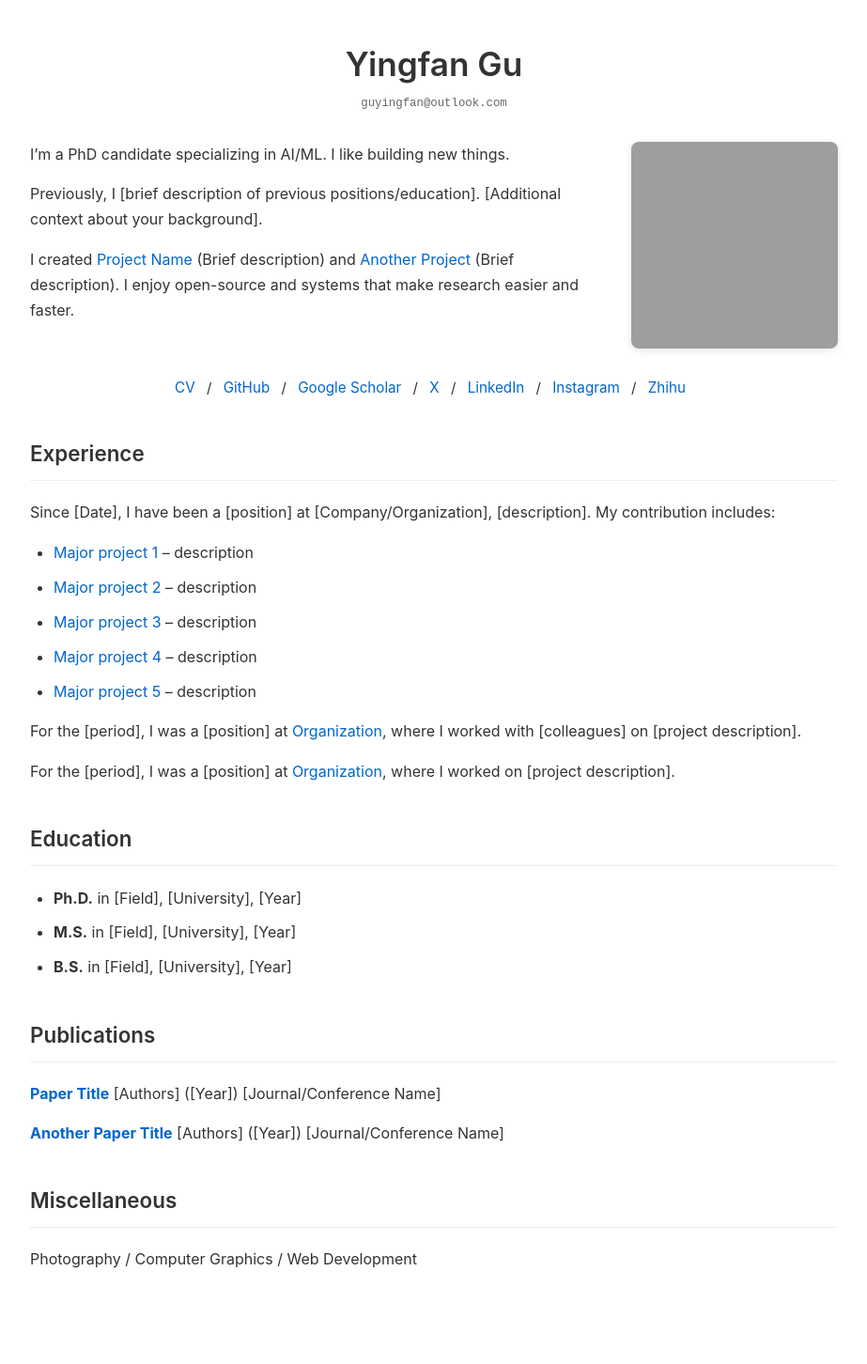
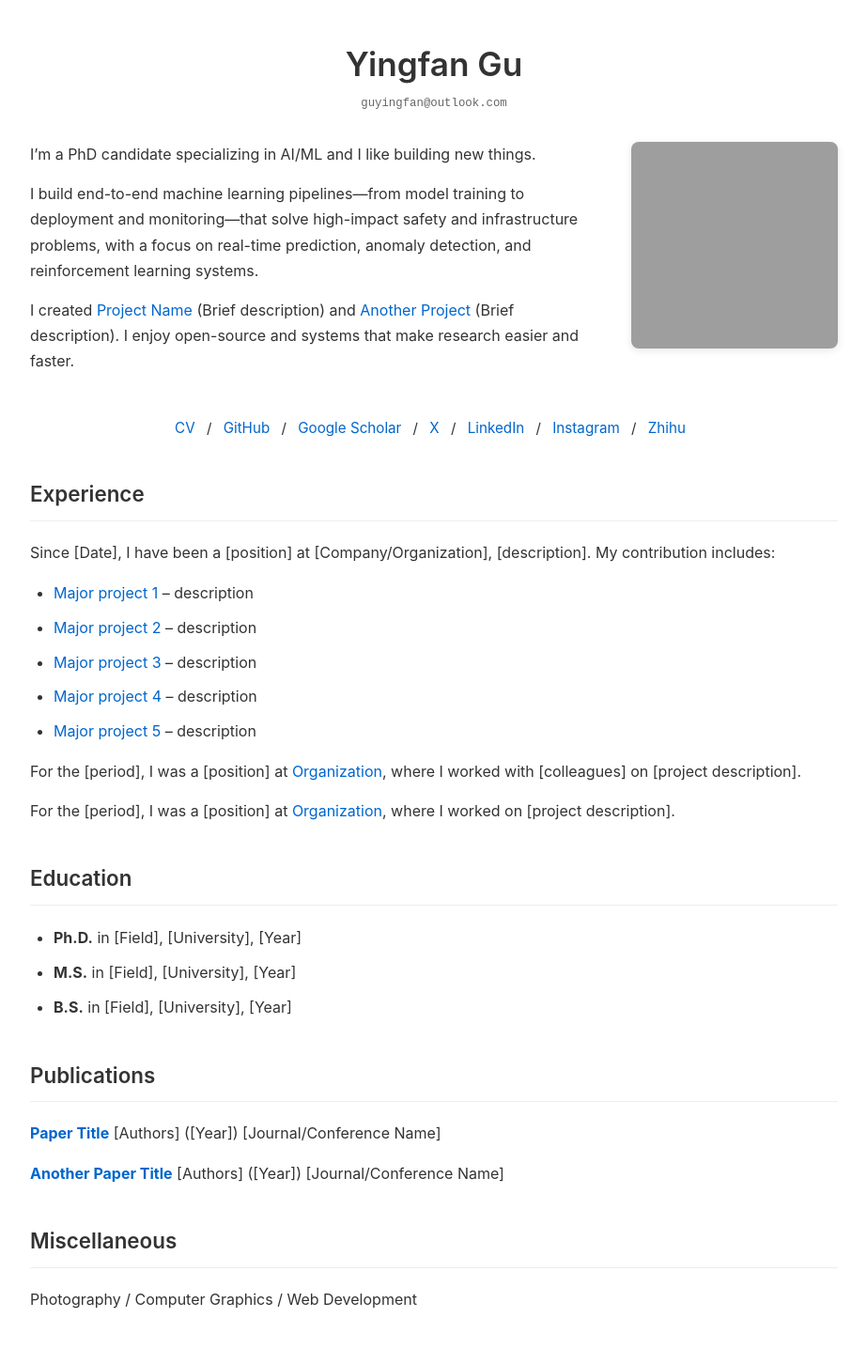
Before and after one commit to YingfanGu/YingfanGu.github.io, a Jekyll site: the page built from index.md, in a window 1280 px wide. Shown: the whole page at 94% size, without its empty margins (178-1101 px from the left). Built offline with Jekyll 4.4.1, drawn with Linux system fonts in a browser that asks for light colours; before the commit the page ends 1409 px from its top, so only the background shows below that; grey boxes are pictures that could not be loaded.

Commit message:
Update bio section to include detailed description of machine learning expertise and projects

```diff
--- a/index.md
+++ b/index.md
@@ -9,9 +9,11 @@
 
 <div class="bio-section">
   <div class="bio-text">
-    <p>I’m a PhD candidate specializing in AI/ML. I like building new things.</p>
+    <p>I’m a PhD candidate specializing in AI/ML and I like building new things.</p>
 
-    <p>Previously, I [brief description of previous positions/education]. [Additional context about your background].</p>
+    <p>
+    I build end-to-end machine learning pipelines—from model training to deployment and monitoring—that solve high-impact safety and infrastructure problems, with a focus on real-time prediction, anomaly detection, and reinforcement learning systems.
+    </p>
 
     <p>I created <a href="/">Project Name</a> (Brief description) and <a href="/">Another Project</a> (Brief description). I enjoy open-source and systems that make research easier and faster.</p>
   </div>
```
